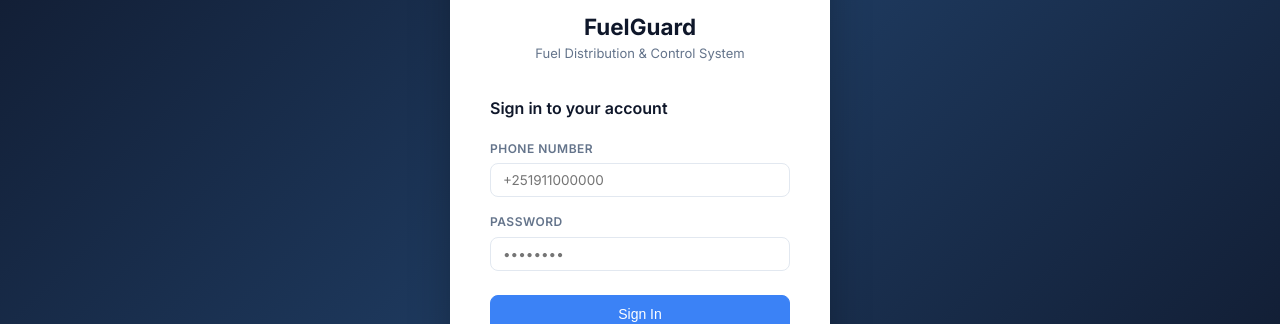
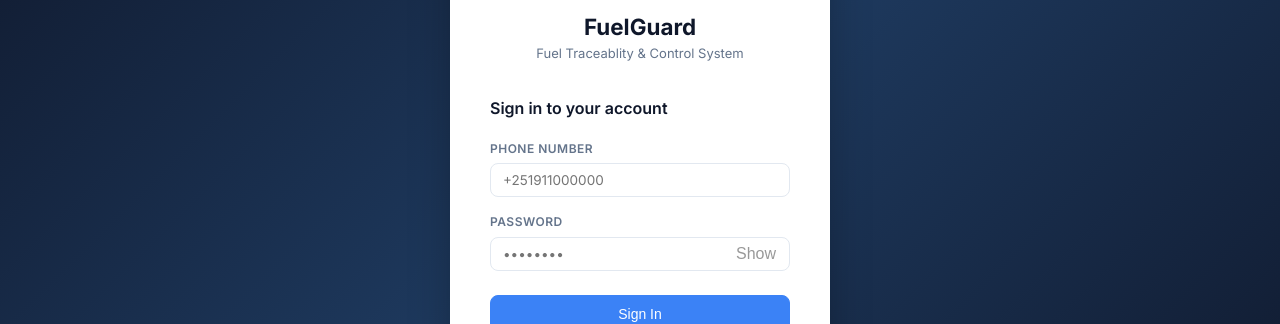
Before and after one commit to abukaui/Fuel_Tracable, a React (Vite) app in the folder frontend/: page /login in a window 1280 px wide. Shown: the part 239-563 px from the top of the page. Built offline with nearby package versions, Linux system fonts and the light colour scheme.

Commit message:
add the password toggole feature

```diff
--- a/frontend/src/pages/Login.jsx
+++ b/frontend/src/pages/Login.jsx
@@ -7,6 +7,7 @@ export default function Login() {
   const [password, setPassword] = useState('');
   const [error, setError] = useState('');
   const [loading, setLoading] = useState(false);
+  const [showPassword, setShowPassword] = useState(false);
   const navigate = useNavigate();
 
   const handleSubmit = async (e) => {
@@ -36,7 +37,7 @@ export default function Login() {
         <div className="login-logo">
           <div className="login-logo-icon">🔥</div>
           <div className="login-logo-title">FuelGuard</div>
-          <div className="login-logo-sub">Fuel Distribution & Control System</div>
+          <div className="login-logo-sub">Fuel Traceablity & Control System</div>
         </div>
 
         <h2 style={{ fontSize: '1rem', fontWeight: 600, marginBottom: '1.25rem', color: 'var(--text)' }}>
@@ -57,16 +58,42 @@ export default function Login() {
               required
             />
           </div>
+
+
           <div className="form-group">
             <label className="form-label">Password</label>
+
+            <div style={{ position: 'relative' }}>
               <input
                 className="form-input"
-              type="password"
+                type={showPassword ? 'text' : 'password'}
                 value={password}
                 onChange={e => setPassword(e.target.value)}
                 placeholder="••••••••"
                 required
+                style={{ paddingRight: '45px' }}
               />
+
+              <button
+                type="button"
+                onClick={() => setShowPassword(!showPassword)}
+                style={{
+                  position: 'absolute',
+                  backgroundColor: 'transparent',
+                  opacity: 0.4,
+                  right: '10px',
+                  top: '50%',
+                  transform: 'translateY(-50%)',
+                  border: 'none',
+                  background: 'transparent',
+                  cursor: 'pointer',
+                  fontSize: '16px',
+                  padding: '4px'
+                }}
+              >
+                {showPassword ? 'Hide' : 'Show'}
+              </button>
+            </div>
           </div>
           <button
             type="submit"
```
Lines whose indentation alone changed are shown as unchanged.
